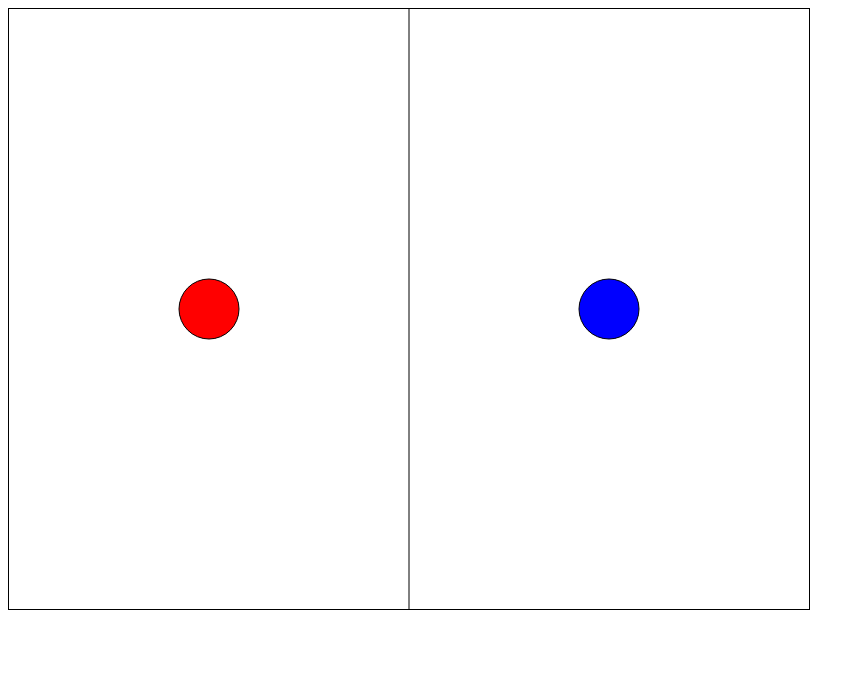
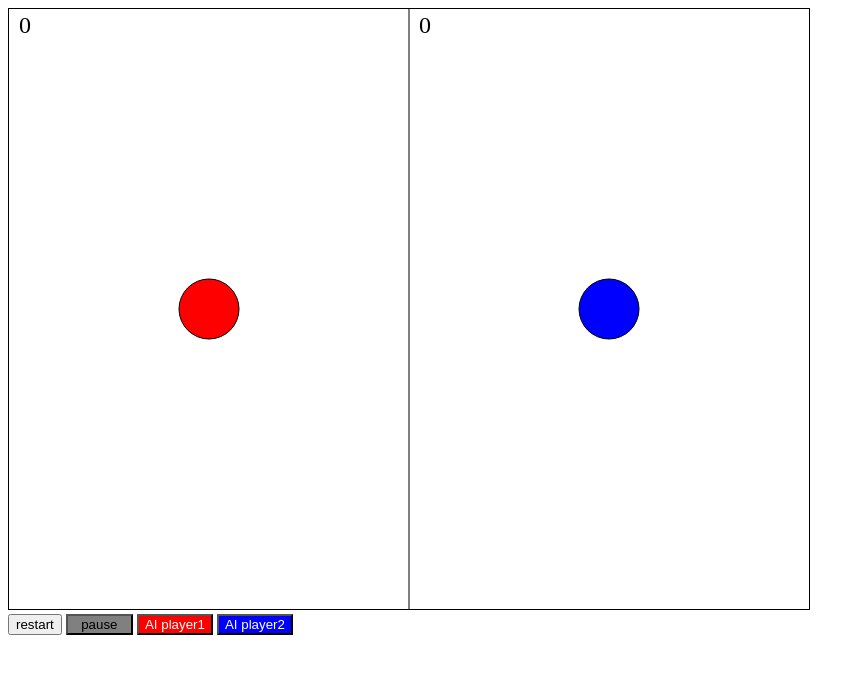
Before and after one commit to lapeko/udemy__html5-canvas-course, a plain HTML site: page chapter2/index.html in a window 1280 px wide. Shown: the whole page, without its empty margins (0-865 px from the left). Drawn offline with Linux system fonts and the light colour scheme.

Commit message:
add ai movement

```diff
--- a/chapter2/index.html
+++ b/chapter2/index.html
@@ -6,6 +6,12 @@
     <title>Document</title>
   </head>
   <body>
+    <div>
+      <button id="restart">restart</button>
+      <button id="pause"></button>
+      <button id="ai1">AI player1</button>
+      <button id="ai2">AI player2</button>
+    </div>
     <script src="scripts.js"></script>
   </body>
 </html>
--- a/chapter2/scripts.js
+++ b/chapter2/scripts.js
@@ -10,7 +10,17 @@ document.body.prepend(canvas);
 
 const ctx = canvas.getContext("2d");
 
-const users = [
+let users;
+let bulletsForUserOne;
+let bulletsForUserTwo;
+let pauseMode;
+
+const aiBtn1 = document.getElementById("ai1");
+const aiBtn2 = document.getElementById("ai2");
+const pause = document.getElementById("pause");
+
+const createGame = () => {
+  users = [
     {
       x: cWidth / 4,
       y: cHeight / 2,
@@ -18,6 +28,7 @@ const users = [
       color: "red",
       size: 30,
       damage: 0,
+      ai: false,
     },
     {
       x: (cWidth / 4) * 3,
@@ -26,17 +37,28 @@ const users = [
       color: "blue",
       size: 30,
       damage: 0,
+      ai: false,
     },
   ];
+  bulletsForUserOne = [];
+  bulletsForUserTwo = [];
+  aiBtn1.style.backgroundColor = "red";
+  aiBtn1.style.color = "white";
+  aiBtn2.style.backgroundColor = "blue";
+  aiBtn2.style.color = "white";
+  pause.innerHTML = "&nbsp;&nbsp;pause&nbsp;&nbsp;";
+  pause.style.backgroundColor = "gray";
+  pauseMode = false;
+};
+createGame();
 
 const userBullets = [
   { size: 5, speed: 10, color: "yellow", limit: 5 },
   { size: 5, speed: -10, color: "green", limit: 5 },
 ];
 
-const bulletsForUserOne = [];
-const bulletsForUserTwo = [];
 const addBullet = (userNumber = 0) => {
+  if (pauseMode) return;
   const i = userNumber;
   const direction = i ? -1 : 1;
   const bullets = i ? bulletsForUserTwo : bulletsForUserOne;
@@ -63,20 +85,45 @@ const keys = {
 
 document.addEventListener("keydown", (e) => {
   if (e.key in keys) keys[e.key] = true;
-  if (e.key === " ") addBullet();
-  if (e.key === "Enter") addBullet(1);
+  if (!users[0].ai && e.key === " ") addBullet();
+  if (!users[1].ai && e.key === "Enter") addBullet(1);
 });
 document.addEventListener("keyup", (e) => {
   if (e.key in keys) keys[e.key] = false;
 });
+document.getElementById("restart").addEventListener("click", createGame);
+
+aiBtn1.addEventListener("click", (e) => toggleAI(0, e.target));
+aiBtn2.addEventListener("click", (e) => toggleAI(1, e.target));
+pause.addEventListener("click", () => togglePause());
+
+const toggleAI = (userIndex, btn) => {
+  users[userIndex].ai = !users[userIndex].ai;
+  if (users[userIndex].ai) {
+    btn.style.backgroundColor = "green";
+  } else {
+    btn.style.backgroundColor = userIndex ? "blue" : "red";
+  }
+};
+
+const togglePause = () => {
+  pauseMode = !pauseMode;
+  if (!pauseMode) draw();
+  pause.style.backgroundColor = pauseMode ? "green" : "gray";
+  pause.innerHTML = pauseMode ? "continue" : "&nbsp;&nbsp;pause&nbsp;&nbsp;";
+};
 
 const moveUsers = () => {
+  aiMoveX();
+  aiMoveY();
+
   if (keys.a && users[0].x > users[0].size) users[0].x -= users[0].speed;
   if (keys.d && users[0].x < cWidth / 2 - users[0].size)
     users[0].x += users[0].speed;
   if (keys.w && users[0].y > users[0].size) users[0].y -= users[0].speed;
   if (keys.s && users[0].y < cHeight - users[0].size)
     users[0].y += users[0].speed;
+
   if (keys.ArrowLeft && users[1].x > cWidth / 2 + users[0].size)
     users[1].x -= users[1].speed;
   if (keys.ArrowRight && users[1].x < cWidth - users[1].size)
@@ -88,7 +135,7 @@ const moveUsers = () => {
 
 const drawUsers = () => {
   users.forEach((user) => {
-    ctx.beginPath(user.x, user.y);
+    ctx.beginPath();
     ctx.fillStyle = user.color;
     ctx.arc(user.x, user.y, user.size, 0, Math.PI * 2);
     ctx.fill();
@@ -110,7 +157,7 @@ const drawBullets = () => {
     bulletsForUserTwo.shift();
 
   [...bulletsForUserOne, ...bulletsForUserTwo].forEach((bullet) => {
-    ctx.beginPath(bullet.x, bullet.y);
+    ctx.beginPath();
     ctx.fillStyle = bullet.color;
     ctx.arc((bullet.x += bullet.speed), bullet.y, bullet.size, 0, Math.PI * 2);
     ctx.fill();
@@ -133,10 +180,18 @@ const checkAndHandleHits = (user, bullets) => {
 };
 
 const drawDelimiter = () => {
-  ctx.beginPath(cWidth / 2, 0);
+  ctx.beginPath();
   ctx.moveTo(cWidth / 2, 0);
   ctx.lineTo(cWidth / 2, cHeight);
   ctx.stroke();
+};
+
+const drawScore = () => {
+  ctx.beginPath();
+  ctx.fillStyle = "black";
+  ctx.font = "24px serif";
+  ctx.fillText(users[1].damage, 10, 24);
+  ctx.fillText(users[0].damage, cWidth / 2 + 10, 24);
 };
 
 function draw() {
@@ -145,6 +200,74 @@ function draw() {
   drawUsers();
   drawBullets();
   drawDelimiter();
+  drawScore();
+  if (pauseMode) return;
   window.requestAnimationFrame(draw);
 }
 draw();
+
+function triggerKeyDownEvent(key) {
+  let event = new KeyboardEvent("keydown", {
+    key,
+    bubbles: true,
+    cancelable: true,
+  });
+
+  document.dispatchEvent(event);
+
+  event = new KeyboardEvent("keyup", {
+    key,
+    bubbles: true,
+    cancelable: true,
+  });
+
+  setTimeout(() => document.dispatchEvent(event));
+}
+
+aiMoveX.frames = 0;
+aiMoveX.directionsX = [Math.round(Math.random()), Math.round(Math.random())];
+aiMoveX.numberOfFramesChangeDirection = 10;
+function aiMoveX() {
+  if (++aiMoveX.frames % aiMoveX.numberOfFramesChangeDirection === 0) {
+    aiMoveX.frames = 0;
+    aiMoveX.directionsX = [
+      Math.round(Math.random()),
+      Math.round(Math.random()),
+    ];
+  }
+  users.forEach((user, index) => {
+    if (!user.ai) return;
+    index
+      ? triggerKeyDownEvent(
+          aiMoveX.directionsX[index] ? "ArrowLeft" : "ArrowRight"
+        )
+      : triggerKeyDownEvent(aiMoveX.directionsX[index] ? "a" : "d");
+  });
+}
+
+aiMoveY.frames = 0;
+aiMoveY.directionsY = [Math.round(Math.random()), Math.round(Math.random())];
+aiMoveY.numberOfFramesChangeDirection = 10;
+function aiMoveY() {
+  if (++aiMoveY.frames % aiMoveY.numberOfFramesChangeDirection === 0) {
+    aiMoveY.frames = 0;
+    aiMoveY.directionsY = [
+      Math.round(Math.random()),
+      Math.round(Math.random()),
+    ];
+  }
+  users.forEach((user, index) => {
+    if (!user.ai) return;
+    if (Math.abs(users[0].y - users[1].y) > 200) {
+      const isFirstHigher = users[0].y - users[1].y < 0;
+      index
+        ? (aiMoveY.directionsY[index] = isFirstHigher ? 1 : 0)
+        : (aiMoveY.directionsY[index] = isFirstHigher ? 0 : 1);
+    }
+    index
+      ? triggerKeyDownEvent(
+          aiMoveY.directionsY[index] ? "ArrowUp" : "ArrowDown"
+        )
+      : triggerKeyDownEvent(aiMoveY.directionsY[index] ? "w" : "s");
+  });
+}
```
Lines whose indentation alone changed are shown as unchanged.
